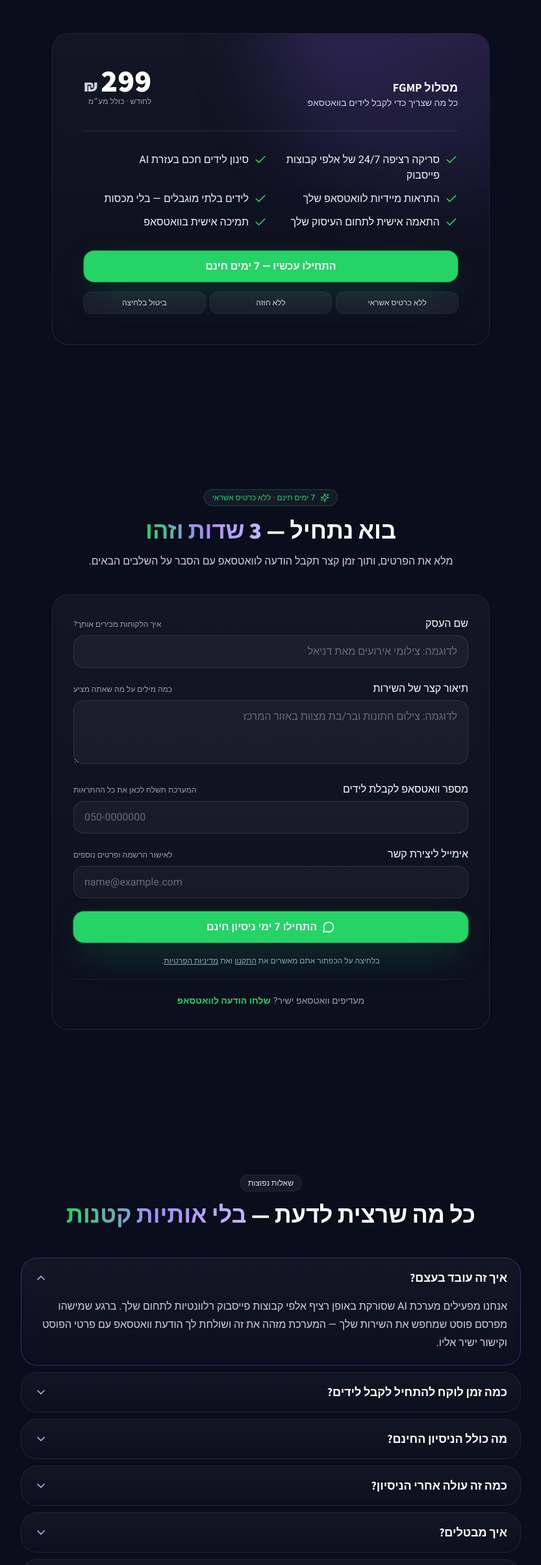
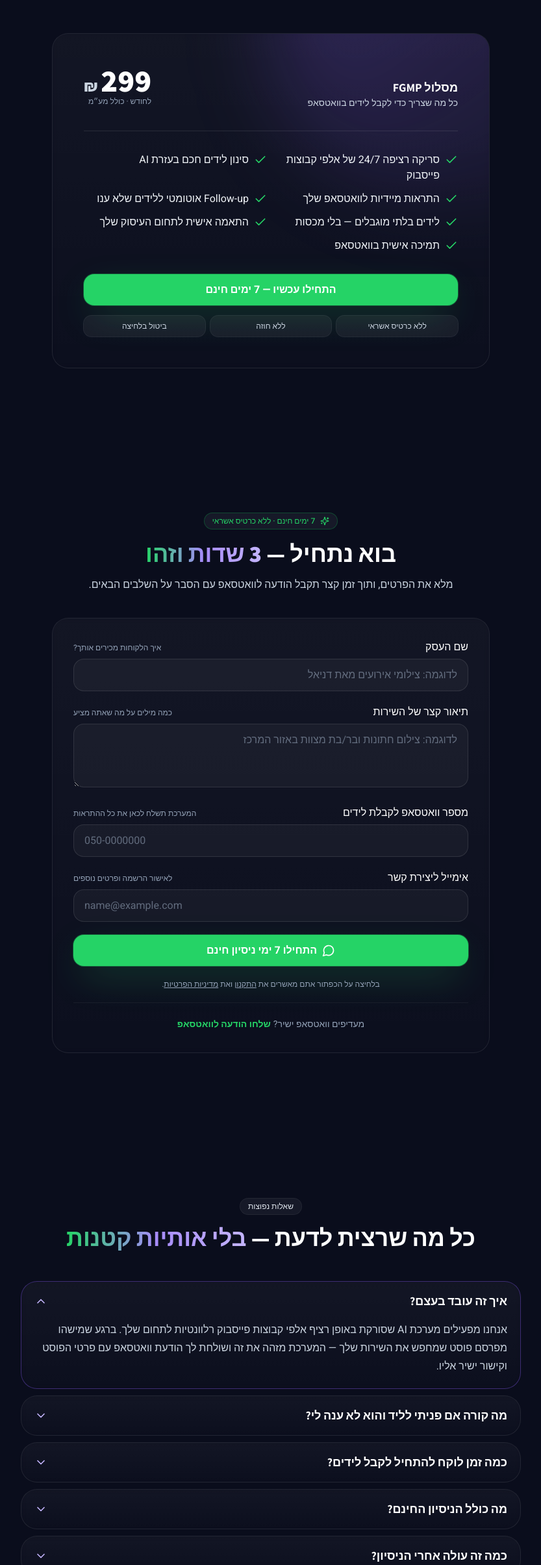
Before and after one commit to zohar31/-fgmp, a Next.js app: page / in a window 1280 px wide. Shown: the part 4605-7014 px from the top of the page at 65% size, without its empty margins (223-1056 px from the left). Built offline with nearby package versions, Linux system fonts and the light colour scheme; no server answers.

Commit message:
Document auto follow-up feature in FAQ and pricing feature list

```diff
--- a/components/FAQ.tsx
+++ b/components/FAQ.tsx
@@ -8,6 +8,10 @@ const faqs = [
   {
     q: "איך זה עובד בעצם?",
     a: "אנחנו מפעילים מערכת AI שסורקת באופן רציף אלפי קבוצות פייסבוק רלוונטיות לתחום שלך. ברגע שמישהו מפרסם פוסט שמחפש את השירות שלך — המערכת מזהה את זה ושולחת לך הודעת וואטסאפ עם פרטי הפוסט וקישור ישיר אליו.",
+  },
+  {
+    q: "מה קורה אם פניתי לליד והוא לא ענה לי?",
+    a: "המערכת כוללת מנגנון Follow-up אוטומטי. אם לא קיבלת תשובה — היא שולחת ללקוח תזכורת ידידותית בוואטסאפ אחרי שעתיים, ויכולה לחזור פעם נוספת אחרי שעתיים נוספות. ברגע שהלקוח עונה — ה-Follow-up מתבטל אוטומטית. אתה לא צריך לעשות כלום.",
   },
   {
     q: "כמה זמן לוקח להתחיל לקבל לידים?",
--- a/components/Offer.tsx
+++ b/components/Offer.tsx
@@ -5,6 +5,7 @@ const features = [
   "סריקה רציפה 24/7 של אלפי קבוצות פייסבוק",
   "סינון לידים חכם בעזרת AI",
   "התראות מיידיות לוואטסאפ שלך",
+  "Follow-up אוטומטי ללידים שלא ענו",
   "לידים בלתי מוגבלים — בלי מכסות",
   "התאמה אישית לתחום העיסוק שלך",
   "תמיכה אישית בוואטסאפ",
```
